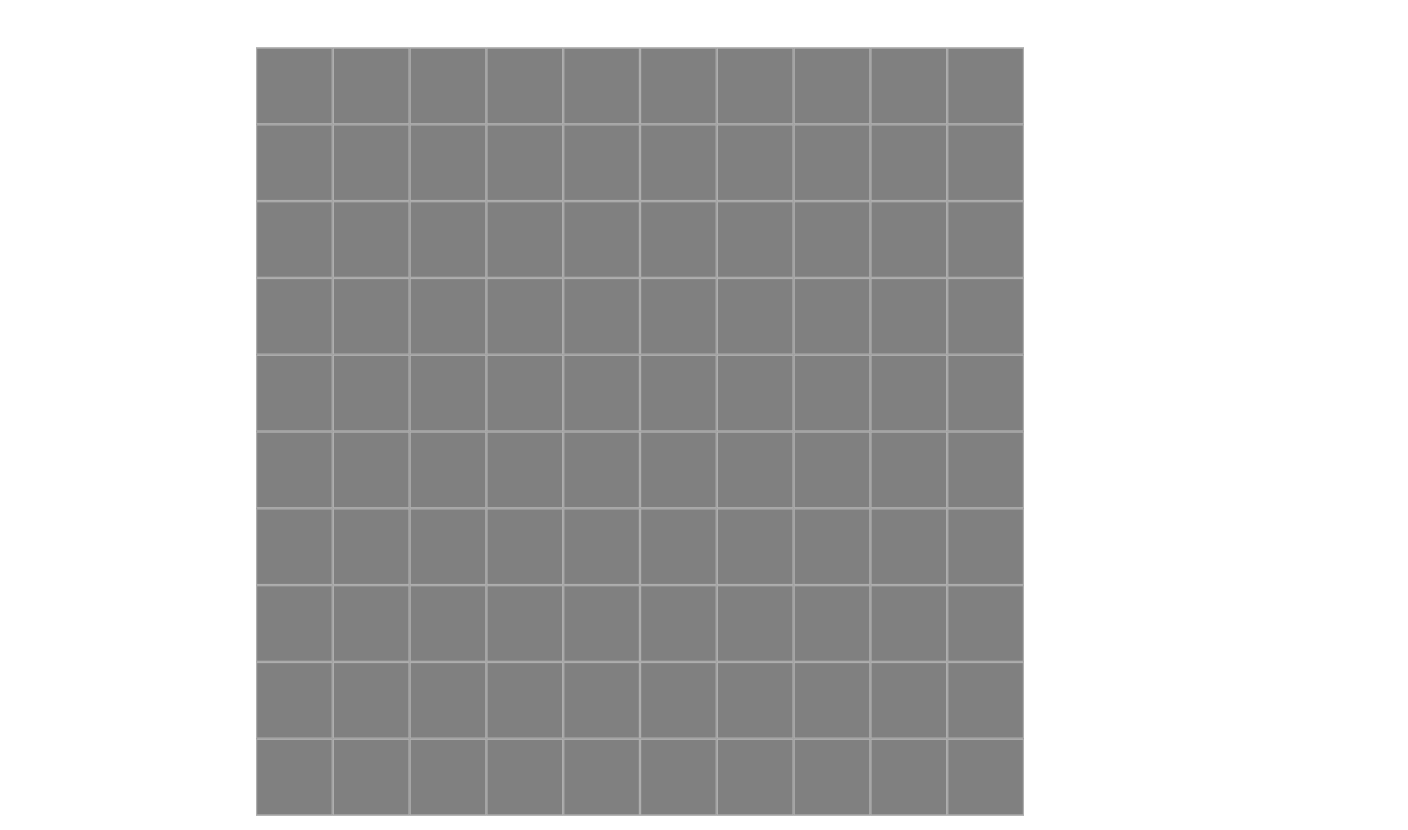
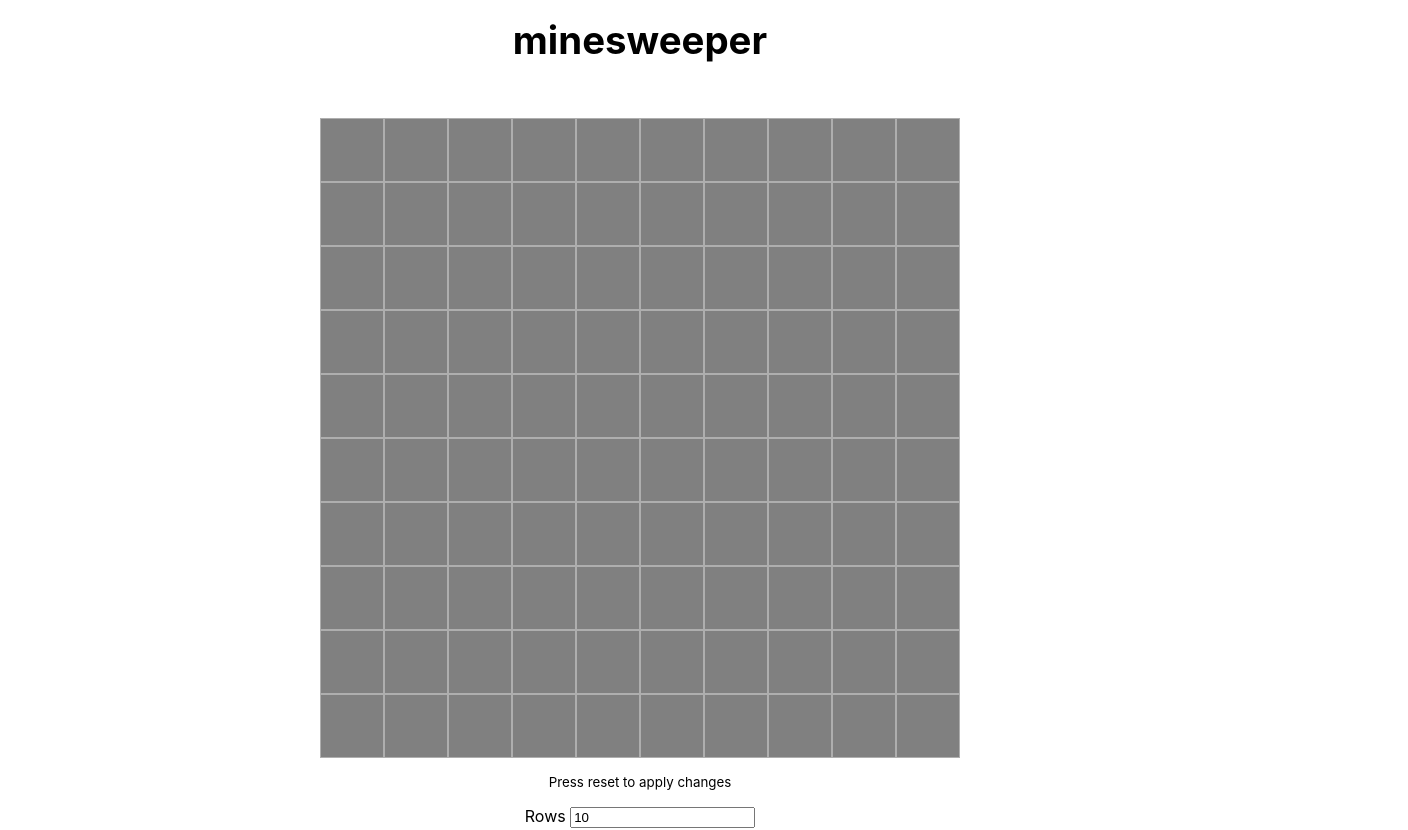
Before and after one commit to BenMcH/minesweeper, a React (Create React App) app: page / in a window 1280 px wide. Shown: the top 830 px of the page, 1408 px wide, since content can reach past the window. Built offline with nearby package versions, Linux system fonts and the light colour scheme.

Commit message:
Changed opening animation

```diff
--- a/src/App.tsx
+++ b/src/App.tsx
@@ -167,7 +167,7 @@ function App() {
       <motion.h1
         initial={{ scale: 0.8, rotate: 20 }}
         animate={{ scale: 1.2, rotate: 0 }}
-        transition={{ type: 'spring', stiffness: 1000 }}>minesweeper</motion.h1>
+        transition={{ type: 'spring', stiffness: 50 }}>minesweeper</motion.h1>
       <motion.div layout>
         <motion.h2 animate={{ y: "-50%" }}>
           {appState === AppState.WIN ? "You win!" : appState === AppState.LOSE ? "You lose :(" : null}
--- a/src/index.tsx
+++ b/src/index.tsx
@@ -10,8 +10,9 @@ import {motion} from 'framer-motion';
 ReactDOM.render(
   <React.StrictMode>
     <motion.div
-      initial={{ scale: 0.8, rotate: 20 }}
-      animate={{ scale: 1.2, rotate: 0 }}>
+      initial={{ opacity: 0.5 , y: "10%", rotate: 6}}
+      animate={{ opacity: 1, y: "0", rotate: 0 }}
+      transition = {{duration: 0.5}}>
     <App />
     </motion.div>
   </React.StrictMode>,
```
Also changed, not shown: 1 other file (tests, documents, lock files or other folders).
